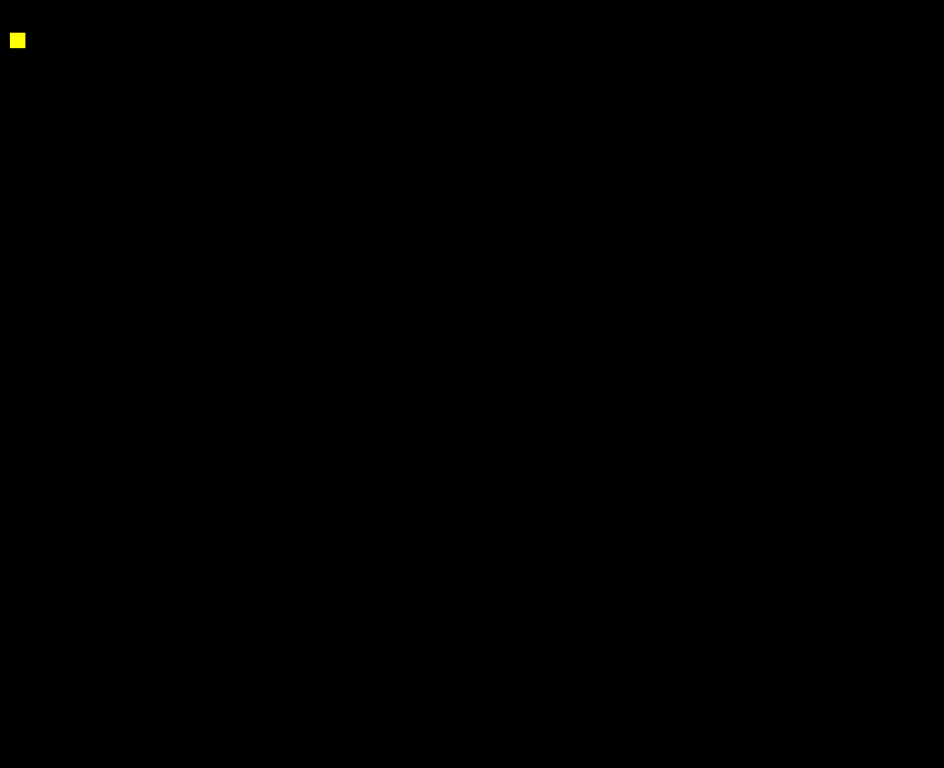
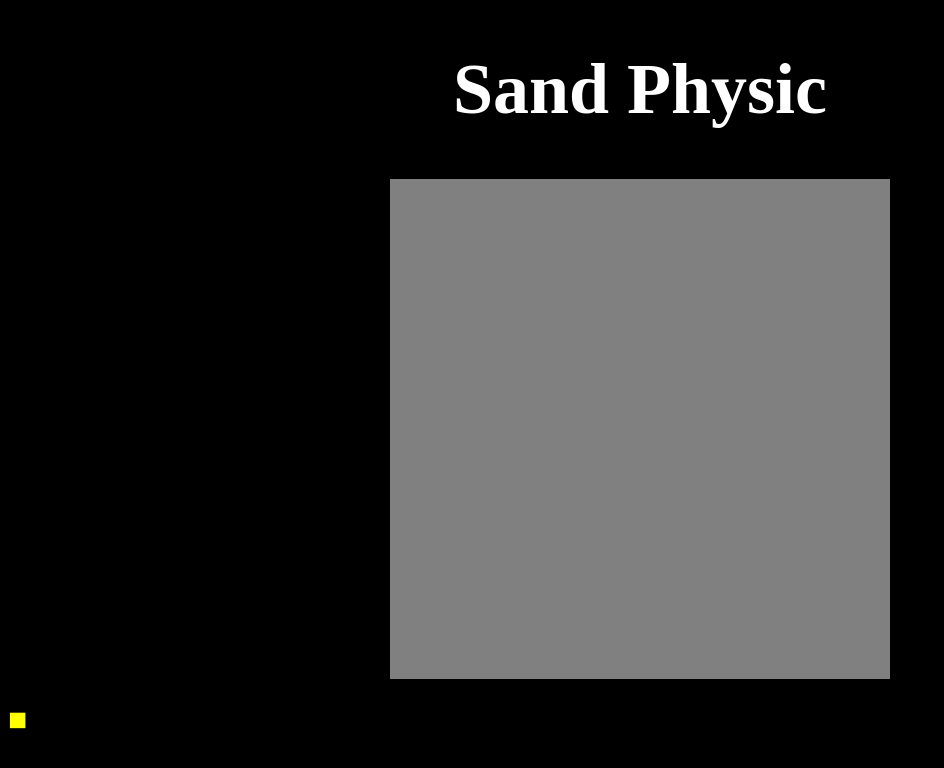
Before and after one commit to mosssara/2dsand, a plain HTML site: page index.html in a window 1280 px wide. Shown: the whole page, without its empty margins (0-944 px from the left). Drawn offline with Linux system fonts and the light colour scheme.

Commit message:
set up display and placing

```diff
--- a/index.html
+++ b/index.html
@@ -1,10 +1,15 @@
 <!DOCTYPE html>
 <html>
-    <head>
-        <link rel="stylesheet" type="text/css" href="styles.css">
-    </head>
-    <body>
-        <h1 style="color:yellow;">&#9632;</h1>
-    </body>
+<head>
+    <link rel="stylesheet" type="text/css" href="styles.css">
+    <script ></script>
+    <h1 id="Title">Sand Physic</h1>
+</head>
 
+<body>
+
+    <canvas id="Playarea" width="500" height="500"></canvas>
+    <h1 style="color: yellow;">&#9632;</h1>
+    <script src="process.js"></script>
+</body>
 </html>
--- a/process.js
+++ b/process.js
@@ -0,0 +1,44 @@
+console.log("Script Run");
+
+const canvas = document.getElementById("Playarea");
+const ctx = canvas.getContext("2d");
+let mouse_isdown = false;
+let pos_x;
+let pos_y;
+let wide = 500
+ctx.fillStyle = "grey";
+ctx.fillRect(0, 0, wide, wide);
+ctx.font = "1px sans-serif";
+
+document.addEventListener("mousedown", function(){
+    mouse_isdown = true;
+});
+
+document.addEventListener("mouseup", function(){
+    mouse_isdown = false;
+});
+
+canvas.addEventListener("mousemove",function(event){
+    const rect = canvas.getBoundingClientRect();
+    pos_x = event.clientX - rect.left;
+    pos_y = event.clientY - rect.top;
+
+})
+
+canvas.addEventListener("mouseleave",function(event){
+    pos_x = null
+    pos_y = null
+    console.log("OUT")
+})
+
+function process(){
+
+    if(mouse_isdown && (pos_x >= 0 && pos_x <= wide) && (pos_y >= 0 && pos_y <= wide)){
+        console.log("down");
+        console.log(pos_x,"  ",pos_y);
+        ctx.strokeText("■",pos_x,pos_y)
+
+    }
+    requestAnimationFrame(process);
+}
+process();
--- a/styles.css
+++ b/styles.css
@@ -1,3 +1,15 @@
 body {
     background-color: black;
 }
+
+#Playarea{
+    display: block;
+    margin: auto;
+    text-align: center;
+}
+
+#Title{
+    font-size: 72px;
+    color: white;
+    text-align: center;
+}
```
